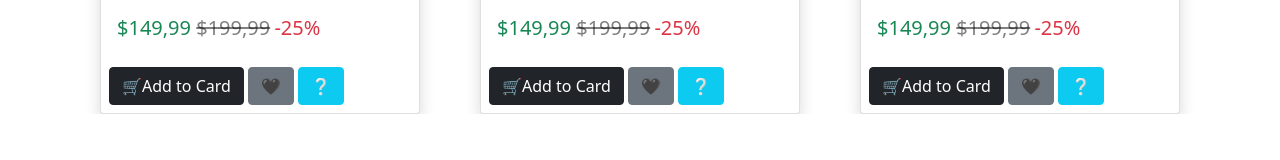
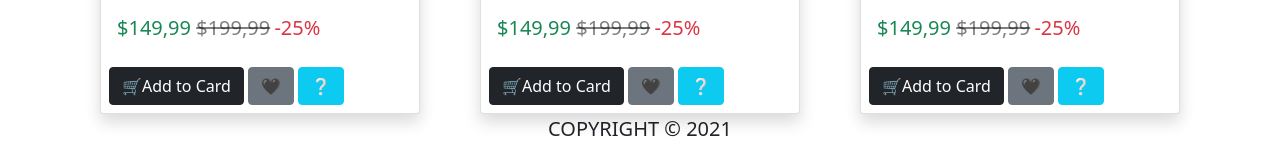
Before and after one commit to web36vladyslav/dove, a plain HTML site: page index.html in a window 1280 px wide. Shown: the part 1369-1529 px from the top of the page. Before the commit the page ends 1483 px from the top, so only its background shows below. Drawn offline with nearby package versions, Linux system fonts and the light colour scheme.

Commit message:
homework

```diff
--- a/index.html
+++ b/index.html
@@ -173,3 +173,6 @@
 </div>
 </div>
 </div>
+<p class="fs-5 text-center">COPYRIGHT © 2021</p>
+</body>
+</html>
```
